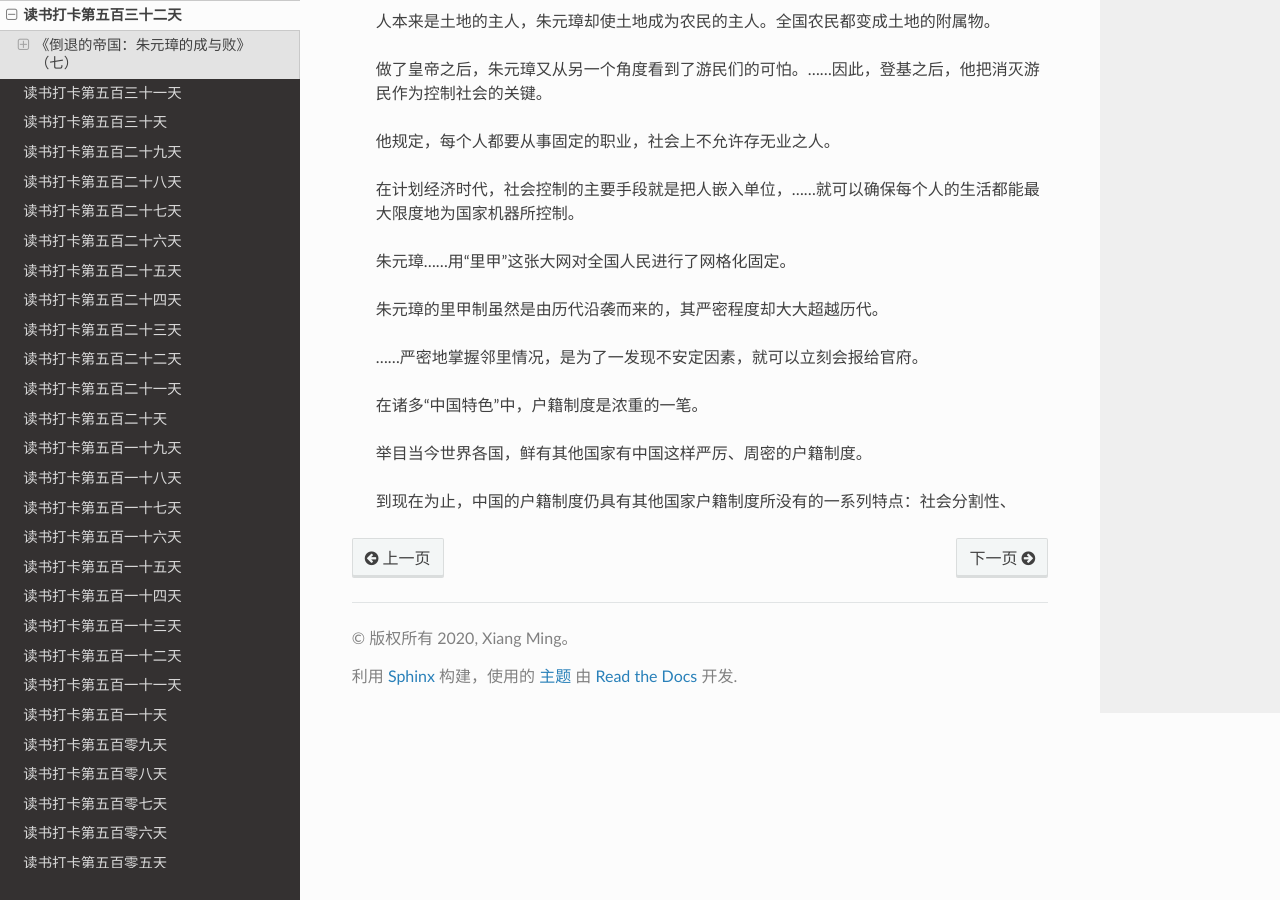
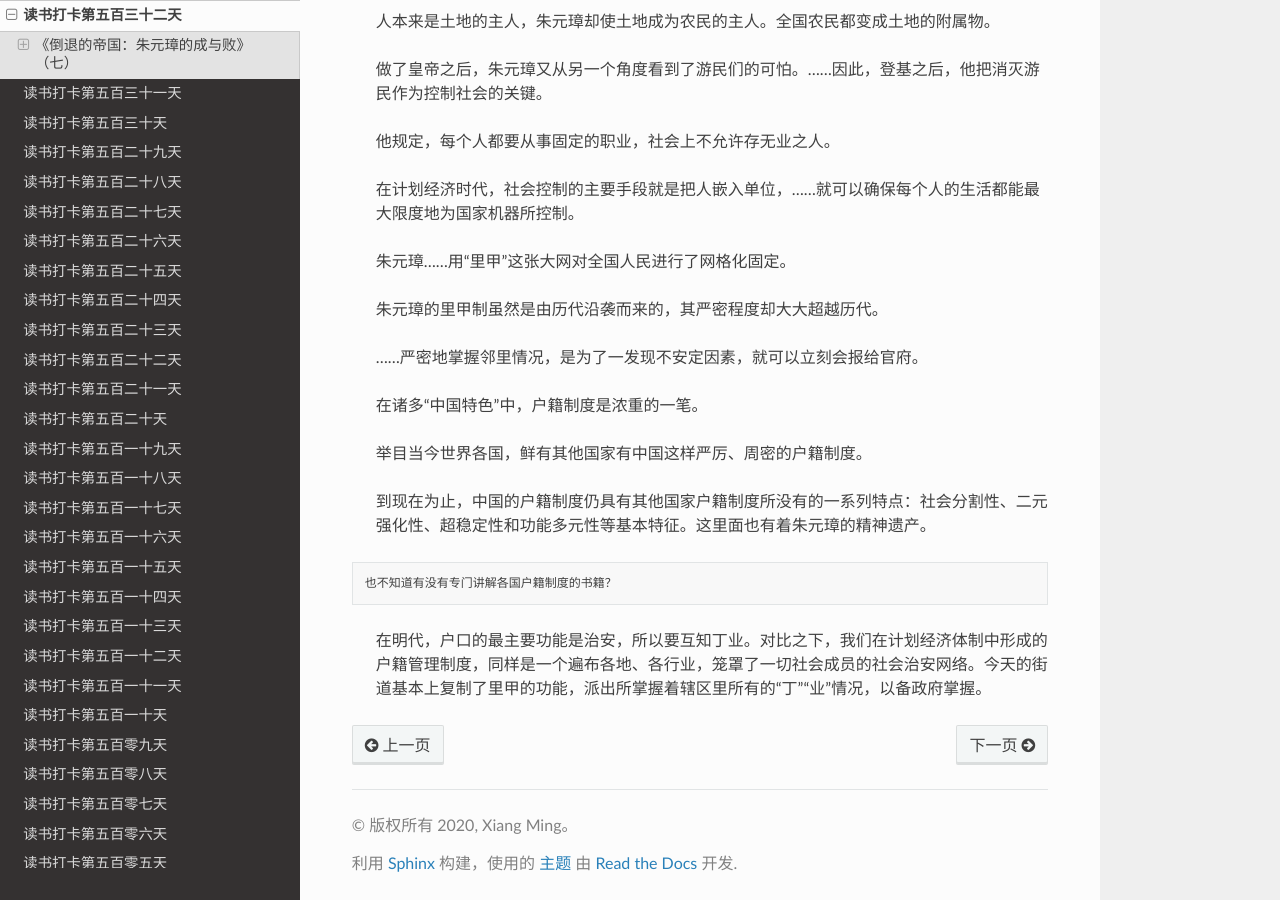
Before and after one commit to xiangming1975/reading, a Sphinx documentation site: the page built from source/2022-02-07.md, in a window 1280 px wide and 900 px high, scrolled down 1253 px. Built offline with Sphinx 7.4.7 and the Read the Docs theme 2.0.0, drawn with Linux system fonts in a browser that asks for light colours.

Commit message:
2022-02-07

````diff
--- a/source/2022-02-07.md
+++ b/source/2022-02-07.md
@@ -1,6 +1,6 @@
 # 读书打卡第五百三十二天
 ## 《倒退的帝国：朱元璋的成与败》（七）
-### 二、结网的蜘蛛
+### 二、结网的蜘蛛（一）
 > 朱元璋对治国的理解却与古人不同。他偏爱用“建房子”“盖大厦”来比喻治理国家。
 
 > 农民的世界观是静态的。
@@ -53,4 +53,8 @@
 
 > 举目当今世界各国，鲜有其他国家有中国这样严厉、周密的户籍制度。
 
-> 到现在为止，中国的户籍制度仍具有其他国家户籍制度所没有的一系列特点：社会分割性、
+> 到现在为止，中国的户籍制度仍具有其他国家户籍制度所没有的一系列特点：社会分割性、二元强化性、超稳定性和功能多元性等基本特征。这里面也有着朱元璋的精神遗产。
+```
+也不知道有没有专门讲解各国户籍制度的书籍？
+```
+> 在明代，户口的最主要功能是治安，所以要互知丁业。对比之下，我们在计划经济体制中形成的户籍管理制度，同样是一个遍布各地、各行业，笼罩了一切社会成员的社会治安网络。今天的街道基本上复制了里甲的功能，派出所掌握着辖区里所有的“丁”“业”情况，以备政府掌握。
````
Also changed, not shown: source/2022-02-08.md (added, +59 -0 lines), source/2022-02-09.md (added, +17 -0 lines).
